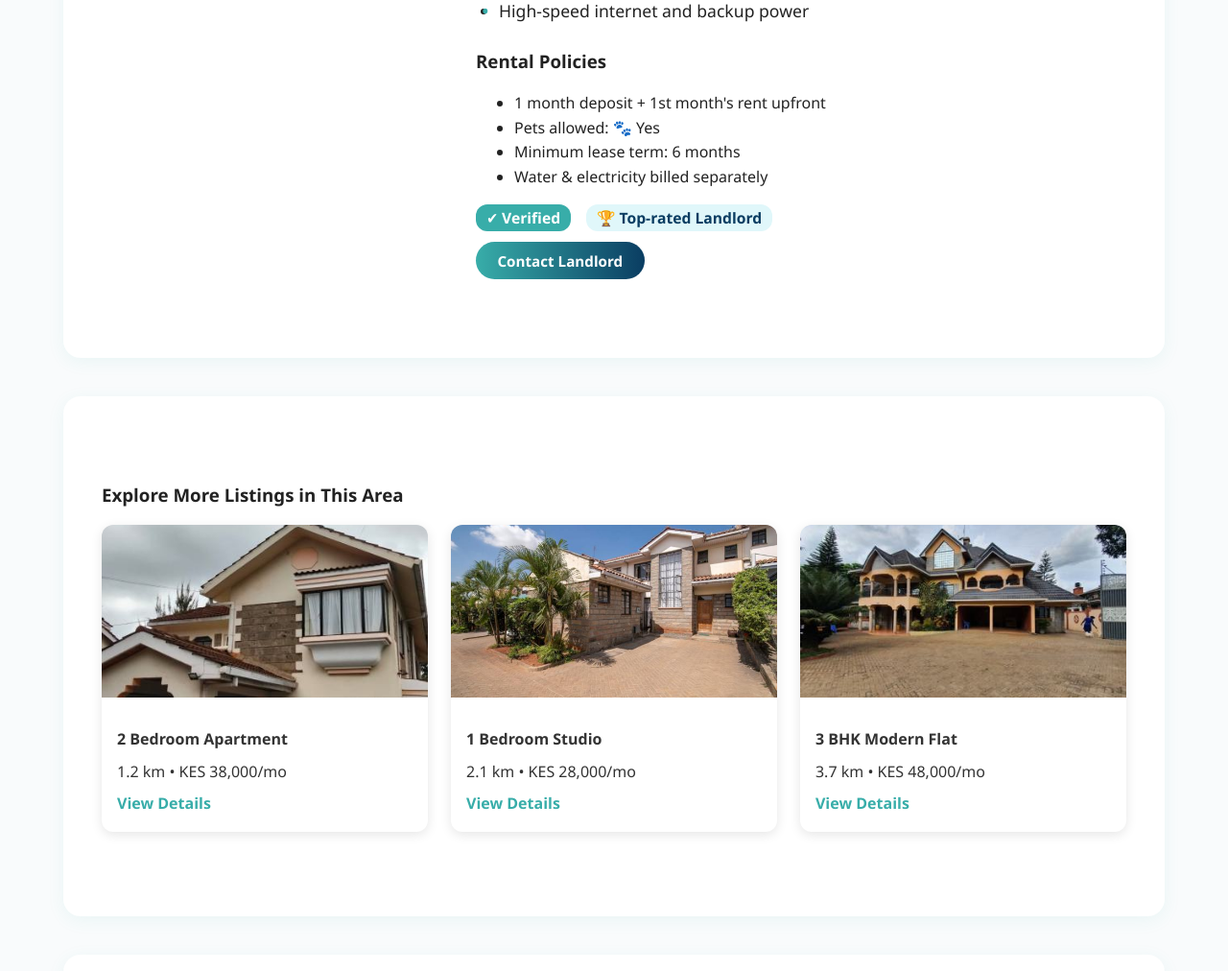
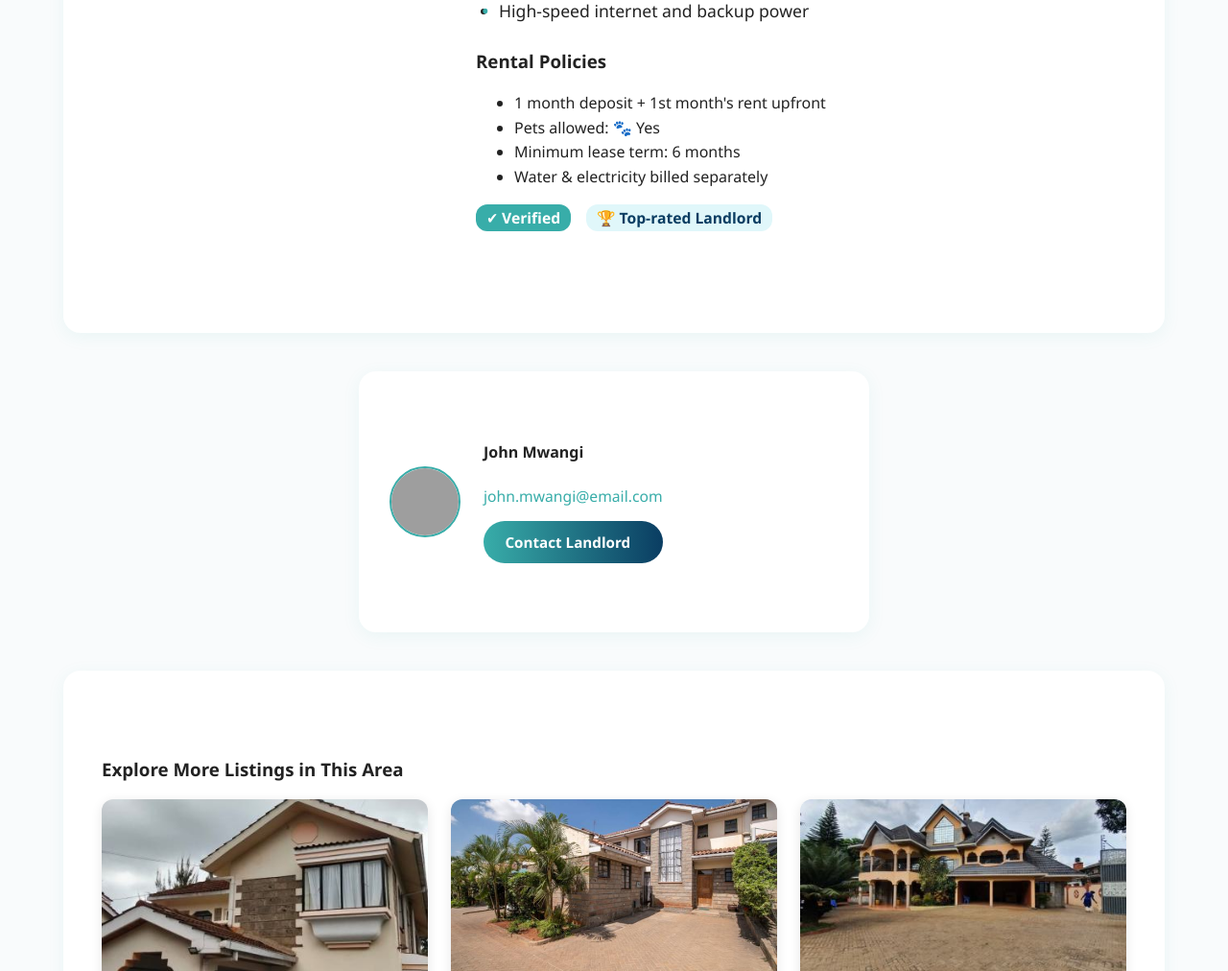
Before and after one commit to MwitaKefa/StayNear, a Django app: page /property/1 in a window 1280 px wide. Shown: the part 561-1573 px from the top of the page at 96% size. Run offline with Django 5.2, Linux system fonts and the light colour scheme; grey boxes are pictures that could not be loaded.

```diff
--- a/static/css/property_detail.css
+++ b/static/css/property_detail.css
@@ -137,6 +137,35 @@
   flex-wrap: wrap;
 }
 
+.landlord-summary-card {
+  max-width: 500px;
+  margin-top: 0;
+  margin-bottom: 2rem;
+  padding: 1.5rem 1rem;
+}
+.landlord-summary .landlord-info {
+  display: flex;
+  align-items: center;
+  gap: 1.5rem;
+}
+.landlord-summary .landlord-img {
+  width: 70px;
+  height: 70px;
+  border-radius: 50%;
+  object-fit: cover;
+  border: 2px solid #38ada9;
+}
+.landlord-summary .landlord-details {
+  display: flex;
+  flex-direction: column;
+  gap: 0.3rem;
+}
+.landlord-summary .landlord-email {
+  color: #38ada9;
+  font-size: 0.98rem;
+  margin-bottom: 0.5rem;
+}
+
 /* Make each section share space */
 .landlord-profile,
 .contact-form-section {
--- a/templates/property_detail.html
+++ b/templates/property_detail.html
@@ -18,6 +18,7 @@
       <a href="#list-property" class="header-cta">List Your Property</a>
     </div>
   </header>
+
 
   <!-- Property Details Card -->
   <div class="section-card">
@@ -47,6 +48,19 @@
             <span class="verified">✔ Verified</span>
             <span class="badge-item"><span class="badge-icon">🏆</span> Top-rated Landlord</span>
           </div>
+        </div>
+      </div>
+    </section>
+  </div>
+
+  <!-- Landlord Summary Card (with CTA) -->
+  <div class="section-card landlord-summary-card">
+    <section class="landlord-summary">
+      <div class="landlord-info">
+        <img src="/static/images/landlord.jpg" alt="Landlord Photo" class="landlord-img">
+        <div class="landlord-details">
+          <p><strong>John Mwangi</strong></p>
+          <p class="landlord-email">john.mwangi@email.com</p>
           <a href="#contact" class="header-cta">Contact Landlord</a>
         </div>
       </div>
@@ -89,6 +103,8 @@
   <!-- Landlord Profile + Contact Form Card -->
   <div class="section-card landlord-contact-wrapper">
 
+ <!-- Full Landlord Profile + Inquiry Form (bottom) -->
+  <div class="section-card landlord-contact-wrapper">
     <!-- Landlord Profile -->
     <section class="landlord-profile">
       <h3>About the Landlord</h3>
@@ -103,7 +119,7 @@
     </section>
 
     <!-- Contact Form -->
-    <section class="contact-form-section">
+    <section class="contact-form-section" id="contact">
       <h3>Send an Inquiry</h3>
       <form class="inquiry-form">
         <input type="text" placeholder="Your Name" required>
@@ -112,7 +128,6 @@
         <button type="submit">Send Message</button>
       </form>
     </section>
-
   </div>
 
   <!-- Map Card -->
```
